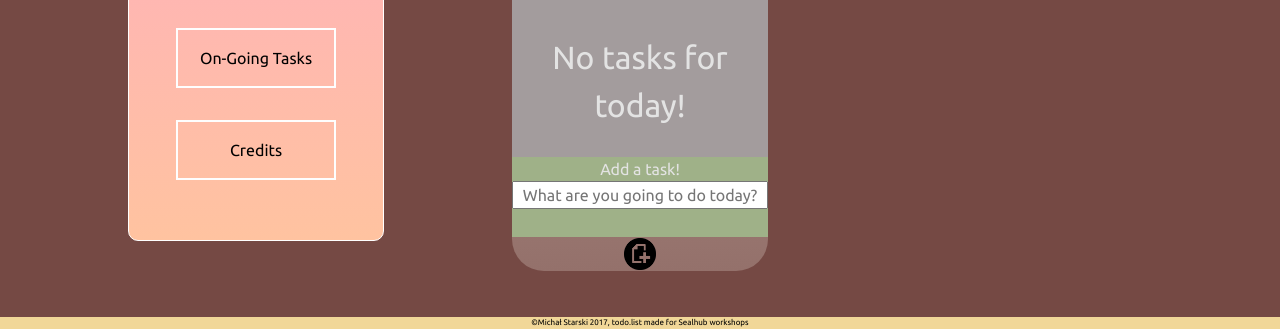
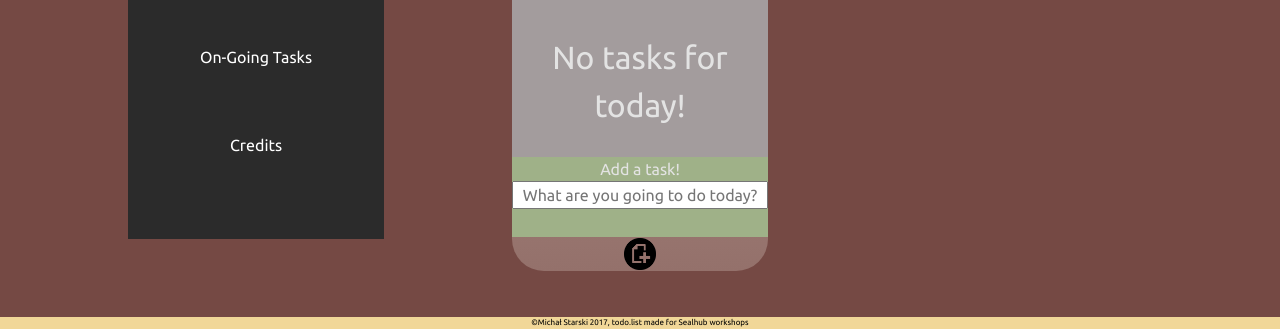
Before and after one commit to michalStarski/Sealcode_workshops, a plain HTML site: page Projekt/index.html in a window 1280 px wide. Shown: the part 563-892 px from the top of the page. Drawn offline with Linux system fonts and the light colour scheme.

Commit message:
todo v.2.0

```diff
--- a/Projekt/style.css
+++ b/Projekt/style.css
@@ -146,9 +146,7 @@ main h1{
     position:relative;
     z-index:100000000;
     height:20rem;
-    background: #ffafbd; /* fallback for old browsers */
-    background: -webkit-linear-gradient(to bottom, #ffafbd, #ffc3a0); /* Chrome 10-25, Safari 5.1-6 */
-    background: linear-gradient(to bottom, #ffafbd, #ffc3a0); /* W3C, IE 10+/ Edge, Firefox 16+, Chrome 26+, Opera 12+, Safari 7+ */
+    background-color:#000000;
     display:flex;
     justify-content: center;
     align-items: center;
@@ -167,15 +165,22 @@ main h1{
     text-align: center;
 }
 .menuElement{
-    border:2px solid #fefefe;
+    color: #ffffff;
+    border:none;
     padding:1rem;
     background:none;
     margin:1rem;
     width:10rem;
 }
-.menuElement:hover{
-    background-color:#ffffff;
-    color: #e1e0e3;
+
+.menuElement:hover:after{
+    content:'';
+    border:5px solid #be5d72;
+    display:block;
+    transform:translateY(-.5rem);
+    z-index:-1;
+    position: relative;
+    opacity:.7;
     transition:400ms;
 }
 
@@ -307,16 +312,12 @@ footer .credits{
         position:relative;
         z-index:100000000;
         height:50vh;
-        background: #ffafbd; /* fallback for old browsers */
-        background: -webkit-linear-gradient(to bottom, #ffafbd, #ffc3a0); /* Chrome 10-25, Safari 5.1-6 */
-        background: linear-gradient(to bottom, #ffafbd, #ffc3a0); /* W3C, IE 10+/ Edge, Firefox 16+, Chrome 26+, Opera 12+, Safari 7+ */
+        background:#2b2b2b;
         display:flex;
         justify-content: center;
         align-items: center;
         flex-direction: column;
         right:30vw;
-        border:1px solid #ffffff;
-        border-radius: 10px;
     }
 
     .menuTitle{
```
